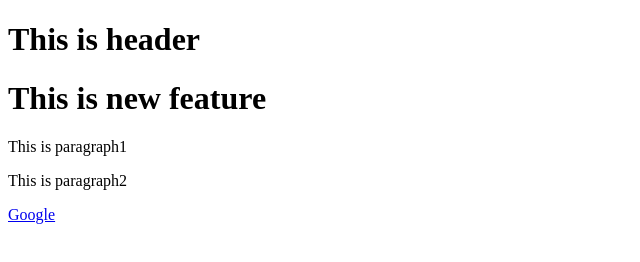
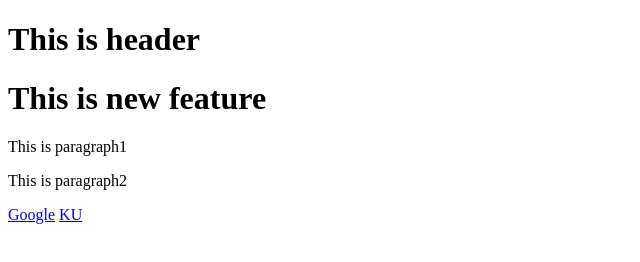
Before and after one commit to Kodchaporn-Tain/sample_git2, a plain HTML site: page index.html in a window 1280 px wide. Shown: the full height of the page, 0-640 px from the left. Drawn offline with Linux system fonts and the light colour scheme.

Commit message:
close #2: Add link to KU

```diff
--- a/index.html
+++ b/index.html
@@ -7,4 +7,5 @@
 <p>This is paragraph1</p>
 <p>This is paragraph2</p>
 <a href="https://www.google.com">Google</a>
+<a href="https://www.ku.ac.th">KU</a>
 </body>
```
